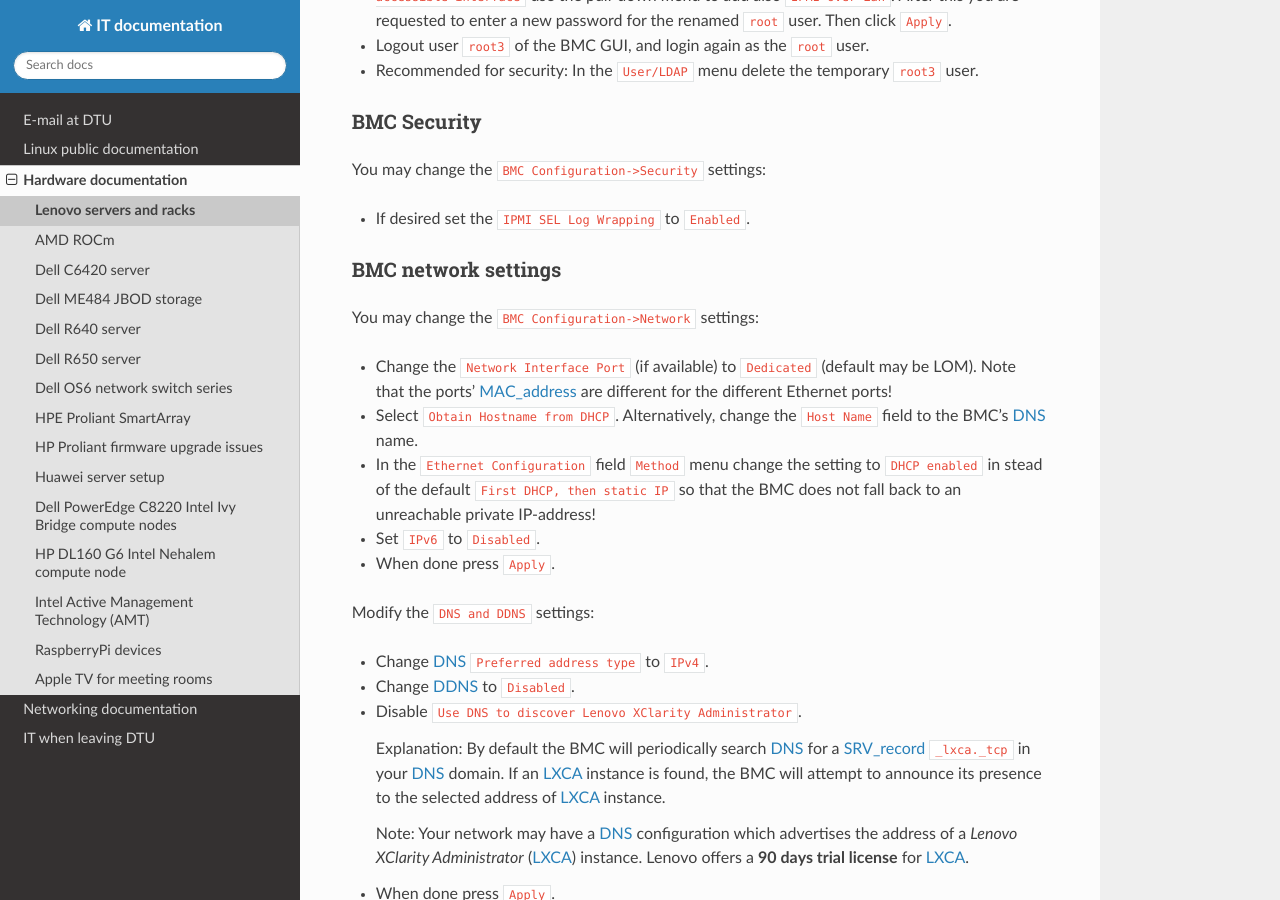
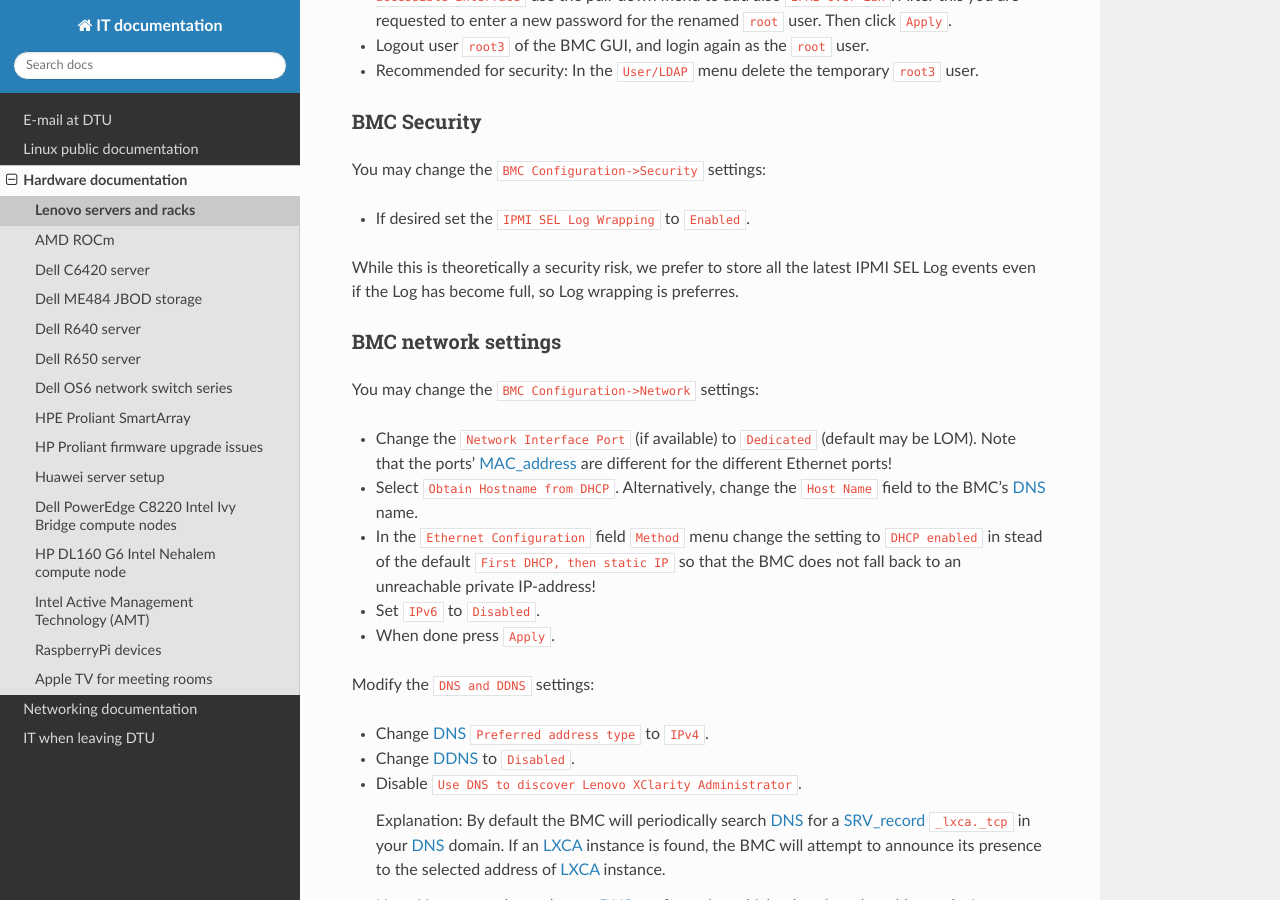
Before and after one commit to OleHolmNielsen/ITwiki, a Sphinx documentation site: the page built from docs/Lenovo_BIOS_settings.rst, in a window 1280 px wide and 900 px high, scrolled down 2264 px. Built offline with Sphinx 7.4.7 and the Read the Docs theme 3.1.0, drawn with Linux system fonts in a browser that asks for light colours.

Commit message:
IPMI SEL Log Wrapping

```diff
--- a/docs/Lenovo_BIOS_settings.rst
+++ b/docs/Lenovo_BIOS_settings.rst
@@ -104,6 +104,10 @@ You may change the ``BMC Configuration->Security`` settings:
 
 * If desired set the ``IPMI SEL Log Wrapping`` to ``Enabled``.
 
+While this is theoretically a security risk,
+we prefer to store all the latest IPMI SEL Log events even if the Log has become full,
+so Log wrapping is preferres.
+
 BMC network settings
 ----------------------
 
```
